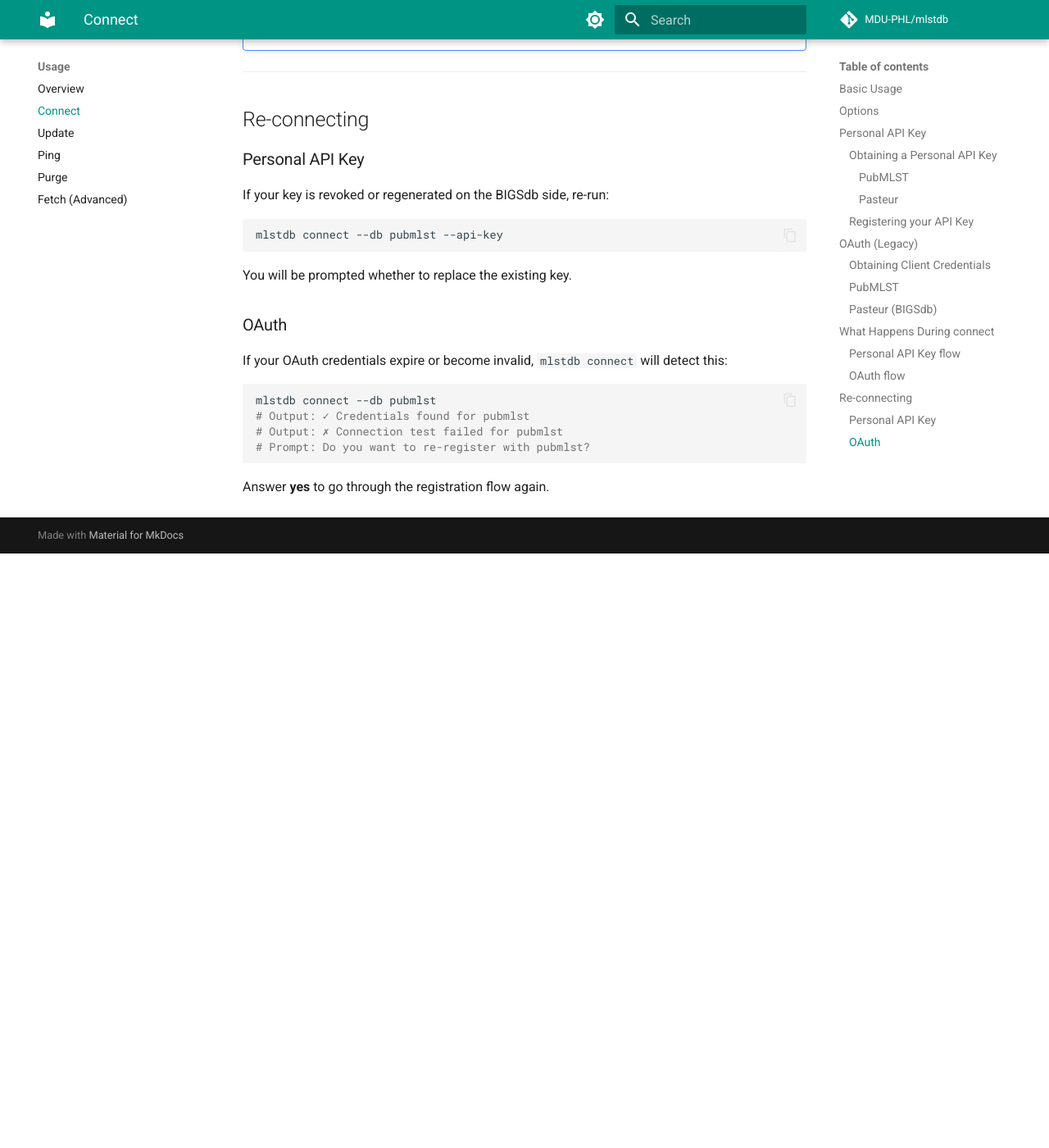
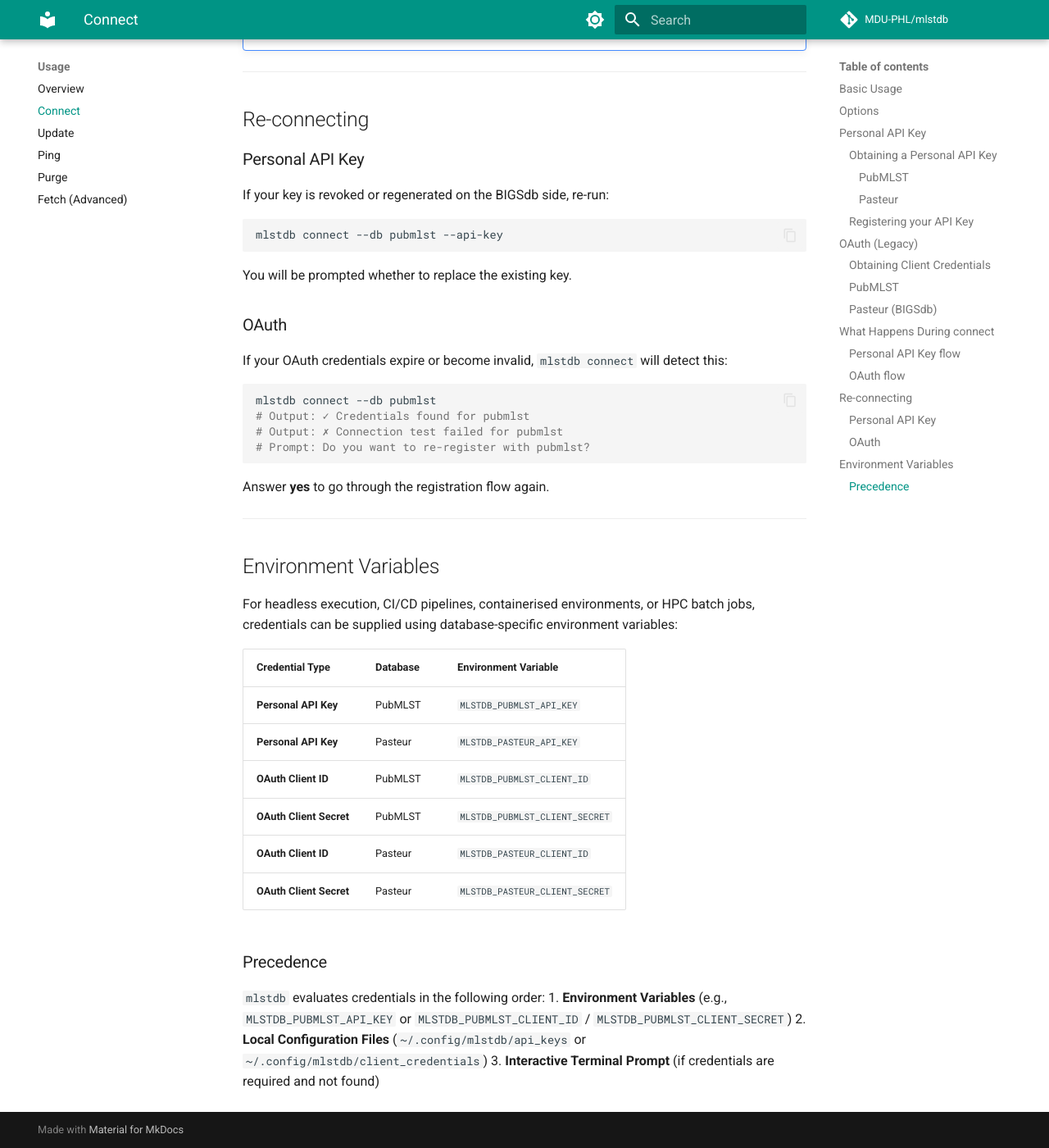
Before and after one commit to MDU-PHL/mlstdb, an MkDocs documentation site: the page built from docs/usage/connect.md, in a window 1280 px wide and 1400 px high, scrolled down 4095 px. Shown: the whole window at 82% size. Built offline with MkDocs 1.6.1 and Material for MkDocs 9.7.7, drawn with Linux system fonts in a browser that asks for light colours; comment, search, counter and statistics services are not loaded; before the commit the page ends 4770 px from its top, so only the background shows below that.

Commit message:
docs(connect): document environment variable configuration and precedence hierarchy

````diff
--- a/docs/usage/connect.md
+++ b/docs/usage/connect.md
@@ -160,3 +160,25 @@ mlstdb connect --db pubmlst
 ```
 
 Answer **yes** to go through the registration flow again.
+
+---
+
+## Environment Variables
+
+For headless execution, CI/CD pipelines, containerised environments, or HPC batch jobs, credentials can be supplied using database-specific environment variables:
+
+| Credential Type | Database | Environment Variable |
+| :--- | :--- | :--- |
+| **Personal API Key** | PubMLST | `MLSTDB_PUBMLST_API_KEY` |
+| **Personal API Key** | Pasteur | `MLSTDB_PASTEUR_API_KEY` |
+| **OAuth Client ID** | PubMLST | `MLSTDB_PUBMLST_CLIENT_ID` |
+| **OAuth Client Secret** | PubMLST | `MLSTDB_PUBMLST_CLIENT_SECRET` |
+| **OAuth Client ID** | Pasteur | `MLSTDB_PASTEUR_CLIENT_ID` |
+| **OAuth Client Secret** | Pasteur | `MLSTDB_PASTEUR_CLIENT_SECRET` |
+
+### Precedence
+
+`mlstdb` evaluates credentials in the following order:
+1. **Environment Variables** (e.g., `MLSTDB_PUBMLST_API_KEY` or `MLSTDB_PUBMLST_CLIENT_ID` / `MLSTDB_PUBMLST_CLIENT_SECRET`)
+2. **Local Configuration Files** (`~/.config/mlstdb/api_keys` or `~/.config/mlstdb/client_credentials`)
+3. **Interactive Terminal Prompt** (if credentials are required and not found)
````
